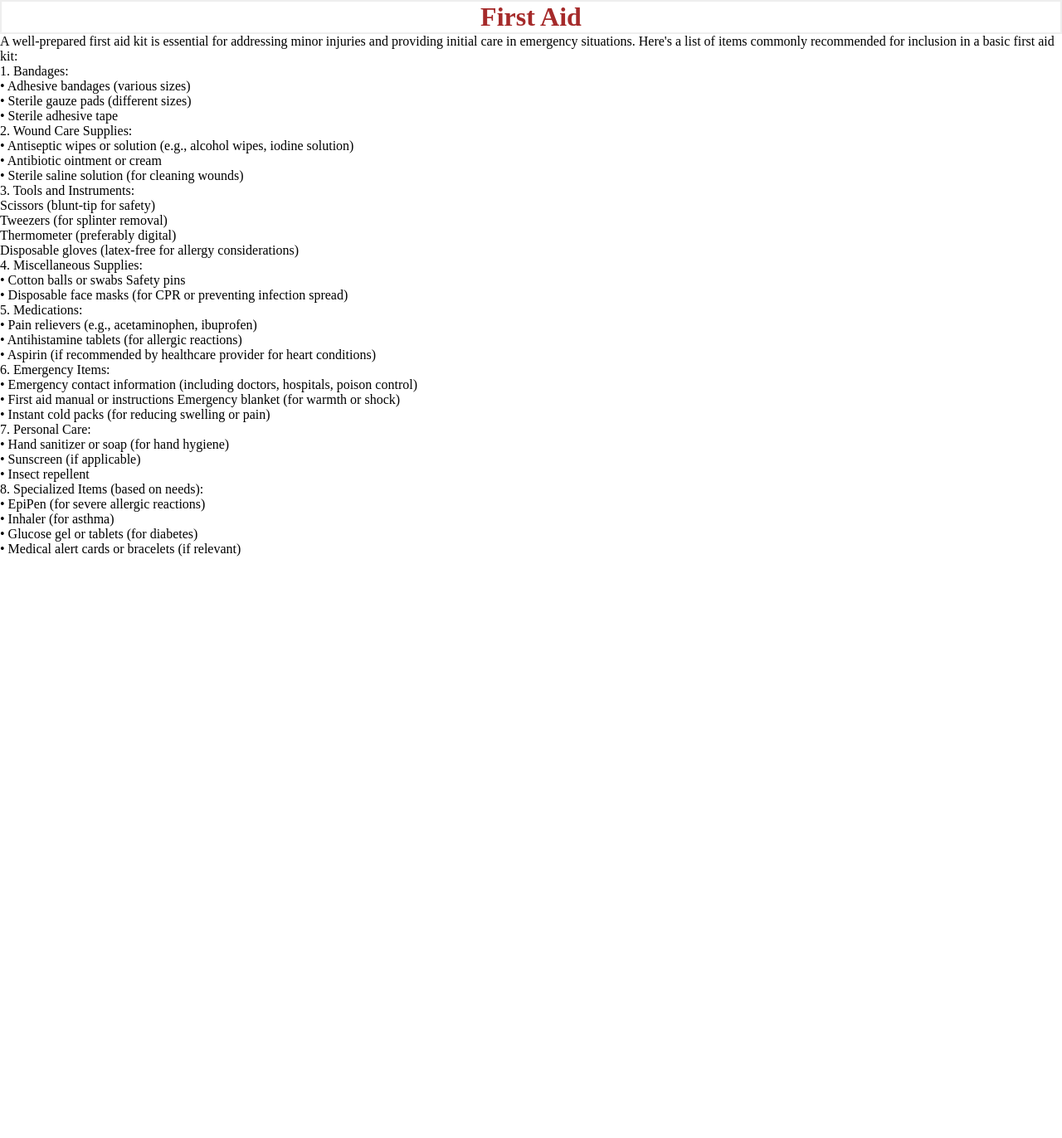
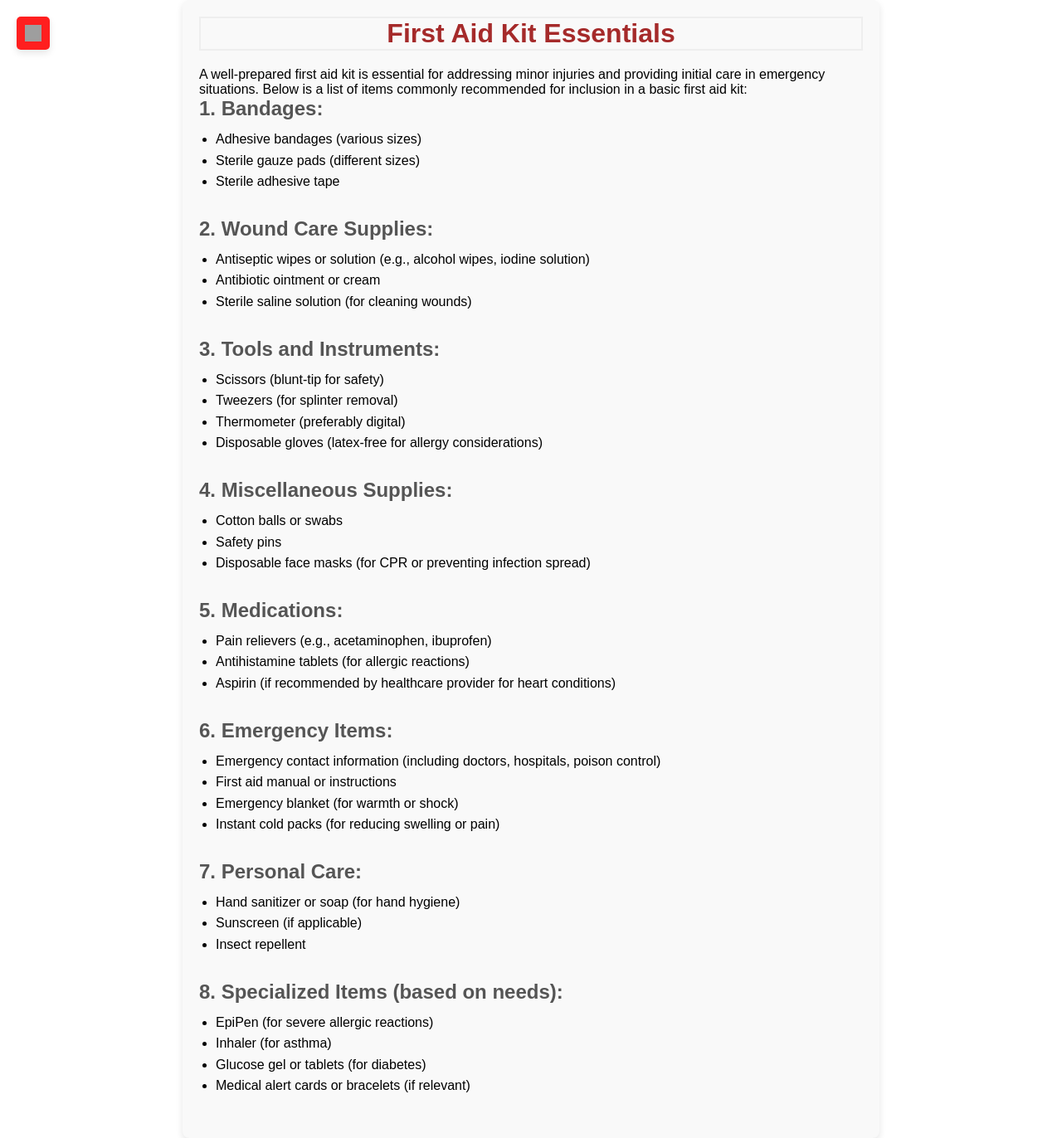
Before and after one commit to joshuacasuga/PatchPal, a Flask app: page /firstaid in a window 1280 px wide. Shown: the whole page at 83% size. Before the commit the page ends 671 px from the top, so only its background shows below. Run offline with Flask 3, Linux system fonts and the light colour scheme; grey boxes are pictures that could not be loaded.

Commit message:
fixed UI for firstAid and Hotline pages

```diff
--- a/templates/firstaid.html
+++ b/templates/firstaid.html
@@ -6,53 +6,111 @@
     <meta name="viewport" content="width=device-width, initial-scale=1.0" />
     <title>{{ title }}</title>
     <link rel="stylesheet" href="../static/css/styles.css" />
-  </head>
+    <style>
+        body {
+            font-family: Arial, sans-serif;
+        }
+        .container {
+            max-width: 800px;
+            margin: auto;
+            padding: 20px;
+        }
+        h1 {
+            color: brown;
+            text-align: center;
+            margin-bottom: 20px;
+        }
+        .list-section {
+            margin-bottom: 30px;
+        }
+        .list-section h2 {
+            color: #555;
+            margin-bottom: 10px;
+        }
+        .list-item {
+            margin-left: 20px;
+            line-height: 1.6;
+        }
+    </style>
+</head>
+<body>
+    <div class="container">
+        <h1>First Aid Kit Essentials</h1>
 
-  <body>
-    <h1>First Aid</h1>
-    <p>
-      A well-prepared first aid kit is essential for addressing minor injuries
-      and providing initial care in emergency situations. Here's a list of items
-      commonly recommended for inclusion in a basic first aid kit:
-    </p>
-    <p>
-      1. Bandages: <br />
-      • Adhesive bandages (various sizes) <br />
-      • Sterile gauze pads (different sizes) <br />
-      • Sterile adhesive tape <br />
-      2. Wound Care Supplies: <br />
-      • Antiseptic wipes or solution (e.g., alcohol wipes, iodine solution)
-      <br />
-      • Antibiotic ointment or cream <br />
-      • Sterile saline solution (for cleaning wounds) <br />
-      3. Tools and Instruments:<br />
-      Scissors (blunt-tip for safety) <br />
-      Tweezers (for splinter removal)<br />
-      Thermometer (preferably digital) <br />
-      Disposable gloves (latex-free for allergy considerations) <br />
-      4. Miscellaneous Supplies: <br />
-      • Cotton balls or swabs Safety pins<br />
-      • Disposable face masks (for CPR or preventing infection spread)<br />
-      5. Medications: <br />
-      • Pain relievers (e.g., acetaminophen, ibuprofen) <br />
-      • Antihistamine tablets (for allergic reactions) <br />
-      • Aspirin (if recommended by healthcare provider for heart conditions)
-      <br />
-      6. Emergency Items: <br />
-      • Emergency contact information (including doctors, hospitals, poison
-      control)<br />
-      • First aid manual or instructions Emergency blanket (for warmth or shock)
-      <br />
-      • Instant cold packs (for reducing swelling or pain) <br />
-      7. Personal Care: <br />
-      • Hand sanitizer or soap (for hand hygiene) <br />
-      • Sunscreen (if applicable)<br />
-      • Insect repellent<br />
-      8. Specialized Items (based on needs):<br />
-      • EpiPen (for severe allergic reactions)<br />
-      • Inhaler (for asthma) <br />
-      • Glucose gel or tablets (for diabetes) <br />
-      • Medical alert cards or bracelets (if relevant)<br />
-    </p>
+        <button class="back-button" onclick="window.location.href='../';">
+          <img src="../static/images/home_logo.png.crdownload" alt="Back to Home Page" class="button-icon" />
+        </button>
+        <p>
+            A well-prepared first aid kit is essential for addressing minor injuries and providing initial care in emergency situations. Below is a list of items commonly recommended for inclusion in a basic first aid kit:
+        </p>
+        <section class="list-section">
+            <h2>1. Bandages:</h2>
+            <ul class="list-item">
+                <li>Adhesive bandages (various sizes)</li>
+                <li>Sterile gauze pads (different sizes)</li>
+                <li>Sterile adhesive tape</li>
+            </ul>
+        </section>
+        <section class="list-section">
+            <h2>2. Wound Care Supplies:</h2>
+            <ul class="list-item">
+                <li>Antiseptic wipes or solution (e.g., alcohol wipes, iodine solution)</li>
+                <li>Antibiotic ointment or cream</li>
+                <li>Sterile saline solution (for cleaning wounds)</li>
+            </ul>
+        </section>
+        <section class="list-section">
+            <h2>3. Tools and Instruments:</h2>
+            <ul class="list-item">
+                <li>Scissors (blunt-tip for safety)</li>
+                <li>Tweezers (for splinter removal)</li>
+                <li>Thermometer (preferably digital)</li>
+                <li>Disposable gloves (latex-free for allergy considerations)</li>
+            </ul>
+        </section>
+        <section class="list-section">
+            <h2>4. Miscellaneous Supplies:</h2>
+            <ul class="list-item">
+                <li>Cotton balls or swabs</li>
+                <li>Safety pins</li>
+                <li>Disposable face masks (for CPR or preventing infection spread)</li>
+            </ul>
+        </section>
+        <section class="list-section">
+            <h2>5. Medications:</h2>
+            <ul class="list-item">
+                <li>Pain relievers (e.g., acetaminophen, ibuprofen)</li>
+                <li>Antihistamine tablets (for allergic reactions)</li>
+                <li>Aspirin (if recommended by healthcare provider for heart conditions)</li>
+            </ul>
+        </section>
+        <section class="list-section">
+            <h2>6. Emergency Items:</h2>
+            <ul class="list-item">
+                <li>Emergency contact information (including doctors, hospitals, poison control)</li>
+                <li>First aid manual or instructions</li>
+                <li>Emergency blanket (for warmth or shock)</li>
+                <li>Instant cold packs (for reducing swelling or pain)</li>
+            </ul>
+        </section>
+        <section class="list-section">
+            <h2>7. Personal Care:</h2>
+            <ul class="list-item">
+                <li>Hand sanitizer or soap (for hand hygiene)</li>
+                <li>Sunscreen (if applicable)</li>
+                <li>Insect repellent</li>
+            </ul>
+        </section>
+        <section class="list-section">
+            <h2>8. Specialized Items (based on needs):</h2>
+            <ul class="list-item">
+                <li>EpiPen (for severe allergic reactions)</li>
+                <li>Inhaler (for asthma)</li>
+                <li>Glucose gel or tablets (for diabetes)</li>
+                <li>Medical alert cards or bracelets (if relevant)</li>
+            </ul>
+        </section>
+
+    </div>
   </body>
 </html>
```
Also changed, not shown: templates/hotlines.html (+51 -19 lines).
